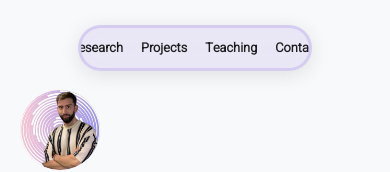
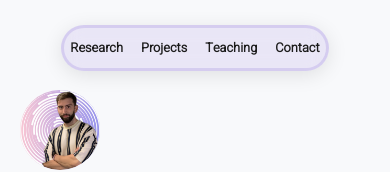
Before and after one commit to mjgm97/mjgm97.github.io, a React (Create React App) app: page / in a window 390 px wide. Shown: the top 172 px of the page. Built offline with nearby package versions, Linux system fonts and the light colour scheme.

Commit message:
navbar fix

```diff
--- a/src/components/common/styles/navBar.css
+++ b/src/components/common/styles/navBar.css
@@ -123,12 +123,12 @@
 	.navbar {
 		margin-left: 20%;
 		margin-right: 20%;
-		width: 70%;
+		width: 78%;
 		font-size: 80%;
 	}
 
 	.nav-background {
-		max-width: 75%;
+		max-width: 78%;
 		height: 40px;
 	}
 
```
